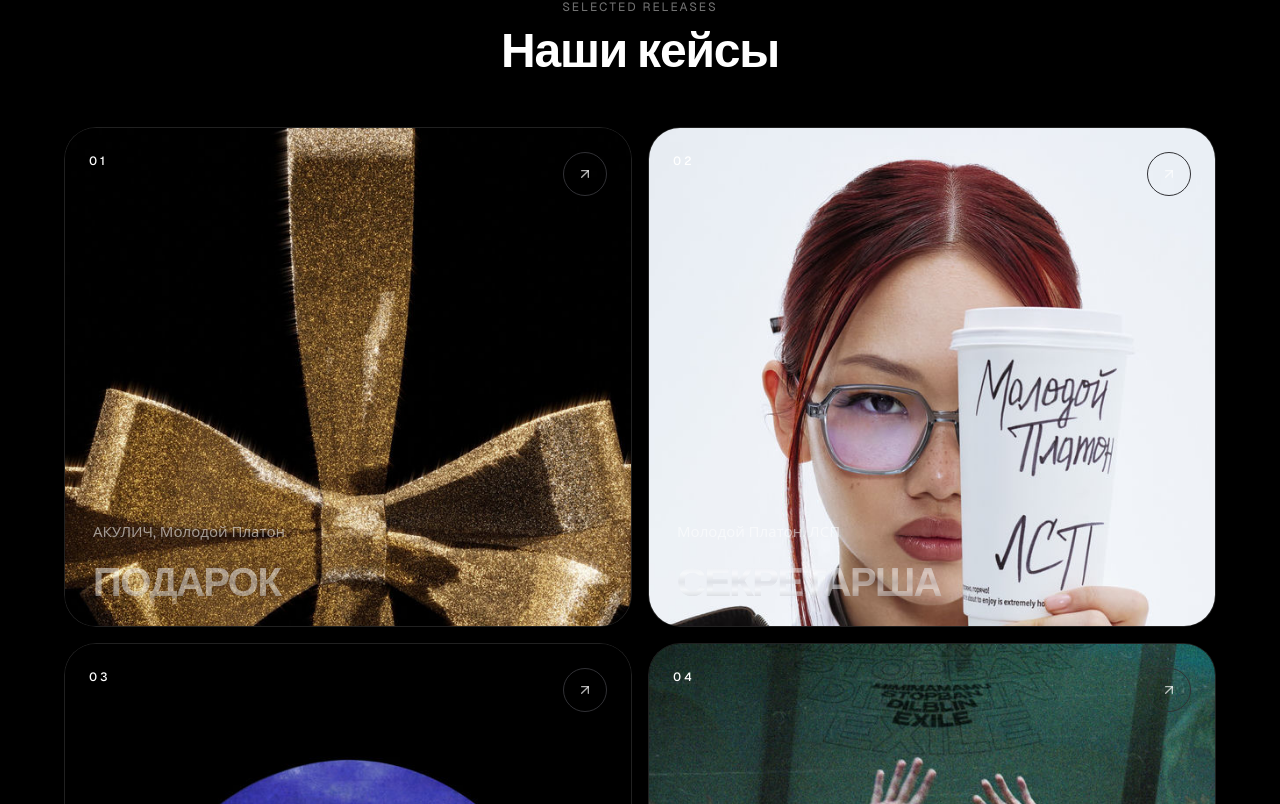
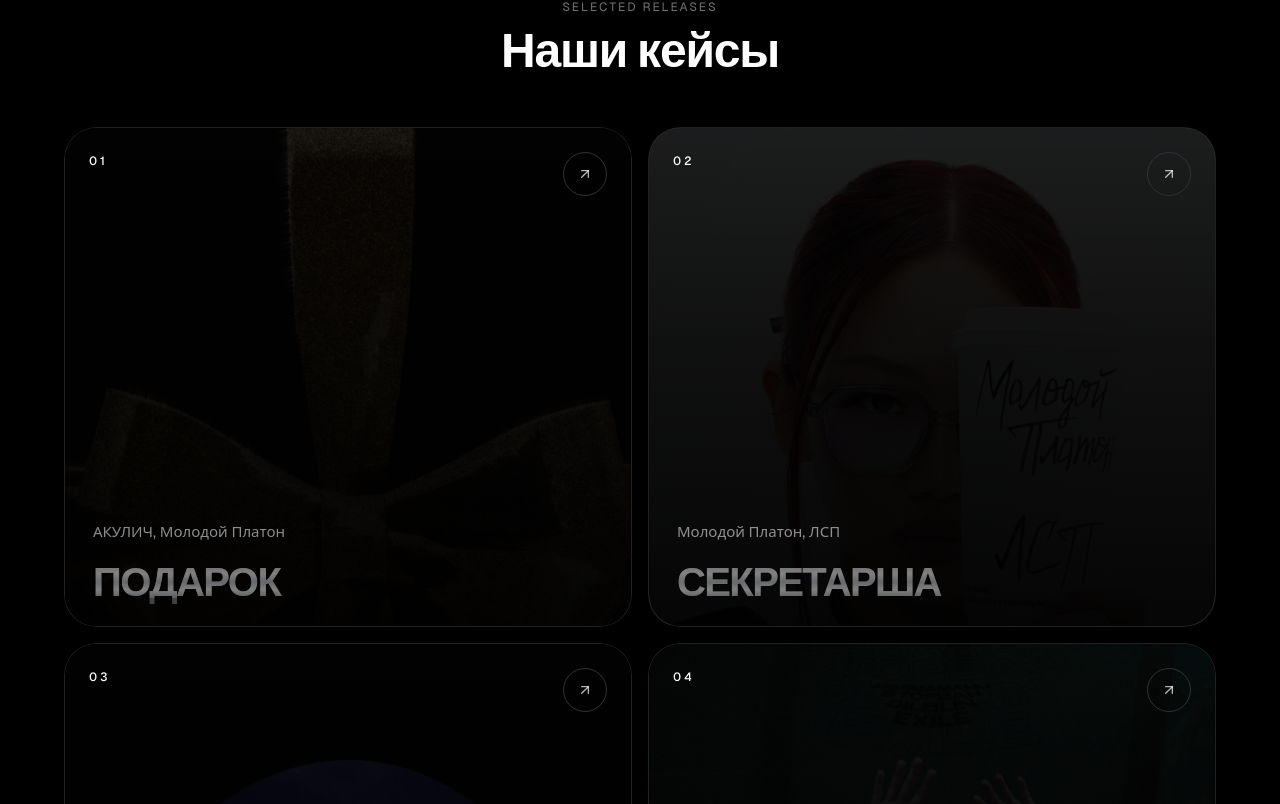
Before and after one commit to YaroslavSigidin/PULSAR, a React (Vite) app: page / in a window 1280 px wide. Shown: the part 3856-4660 px from the top of the page. Built offline with nearby package versions, Linux system fonts and the light colour scheme; no server answers.

Commit message:
Add case card hover dimming

```diff
--- a/src/components/sections/CasesSection.tsx
+++ b/src/components/sections/CasesSection.tsx
@@ -105,8 +105,9 @@ function CaseCard({
           <img
             src={track.cover}
             alt=""
-            className="absolute inset-0 h-full w-full origin-top scale-[1.55] object-cover object-top opacity-100 saturate-[1.02] transition duration-500 group-hover:scale-[1.62]"
+            className="absolute inset-0 h-full w-full origin-top scale-[1.55] object-cover object-top opacity-35 saturate-[1.02] transition duration-700 ease-out group-hover:scale-[1.62] group-hover:opacity-60"
           />
+          <div className="absolute inset-0 bg-[linear-gradient(180deg,rgba(0,0,0,0.68),rgba(0,0,0,0.82)_44%,rgba(0,0,0,0.94))] transition-opacity duration-700 ease-out group-hover:opacity-60" />
         </div>
 
         <a
```
